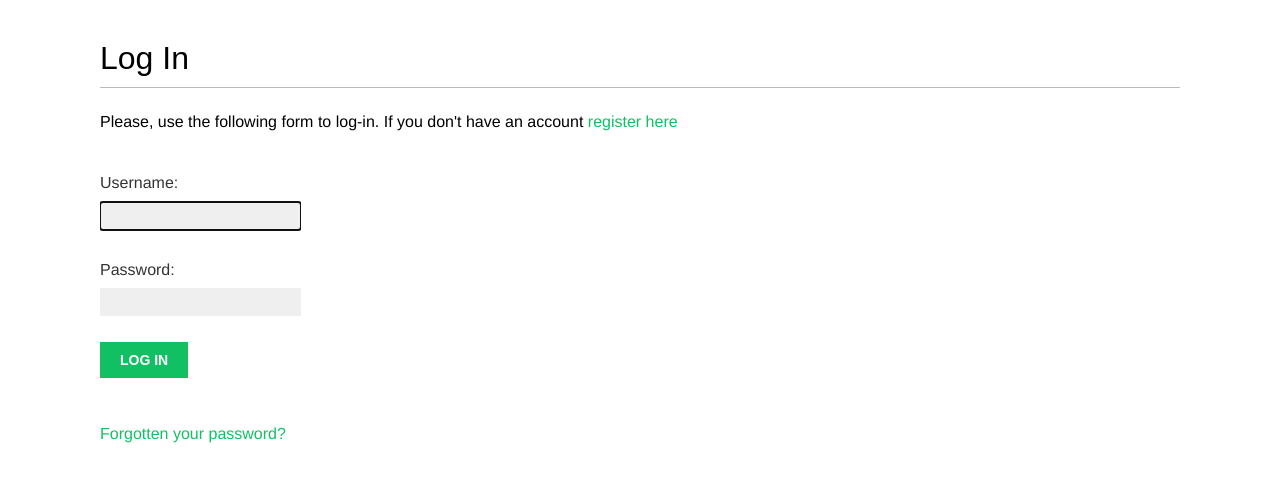
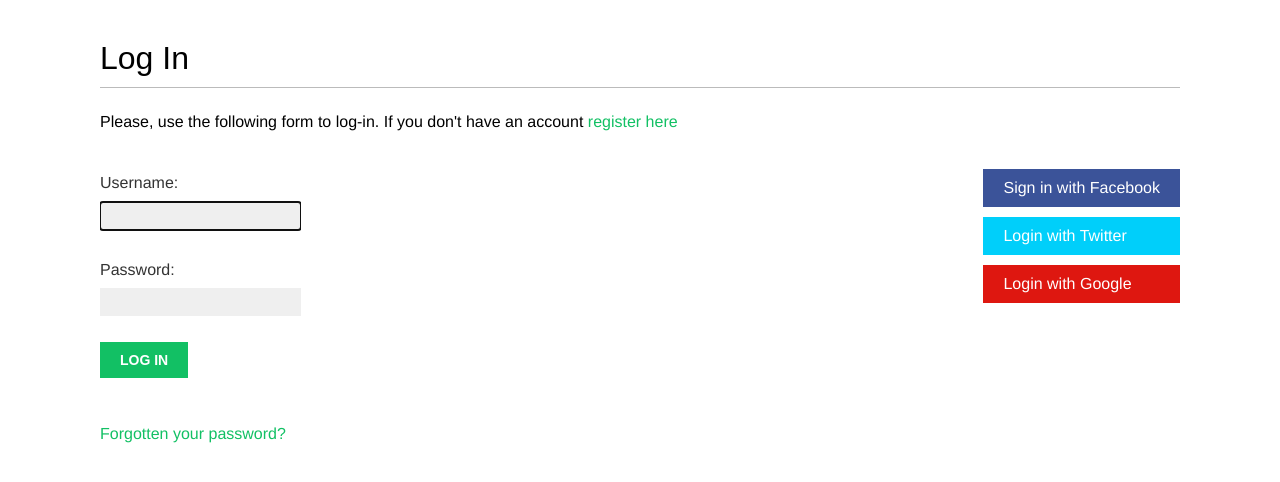
Before and after one commit to chetat/bookmarker, a Django app: page /account/login/ in a window 1280 px wide. Shown: the part 47-529 px from the top of the page. Run offline with Django 3.2, Linux system fonts and the light colour scheme; some web fonts are replaced.

Commit message:
Implement social authentication

```diff
--- a/bookmarker/account/templates/registration/login.html
+++ b/bookmarker/account/templates/registration/login.html
@@ -24,4 +24,18 @@
         <p><a href="{% url "password_reset" %}">Forgotten your password?</a></p>
 
     </div>
+    <div class="social">
+        <ul>
+          <li class="facebook">
+            <a href="{% url "social:begin" "facebook" %}">Sign in with Facebook</a>
+          </li>
+          <li class="twitter">
+            <a href="{% url "social:begin" "twitter" %}">Login with Twitter</a>
+          </li>
+          <li class="google">
+            <a href="{% url "social:begin" "google-oauth2" %}">Login with Google</a>
+          </li>
+        </ul>
+      </div>
+
 {% endblock %}
--- a/bookmarker/bookmarker/urls.py
+++ b/bookmarker/bookmarker/urls.py
@@ -21,6 +21,8 @@ from django.conf.urls.static import static
 urlpatterns = [
     path('admin/', admin.site.urls),
     path('account/', include('account.urls')),
+    path('social-auth/',
+         include('social_django.urls', namespace='social')),
 ]
 if settings.DEBUG:
     urlpatterns += static(settings.MEDIA_URL,
```
Also changed, not shown: bookmarker/bookmarker/settings.py (+20 -1 lines), 2 other files.
